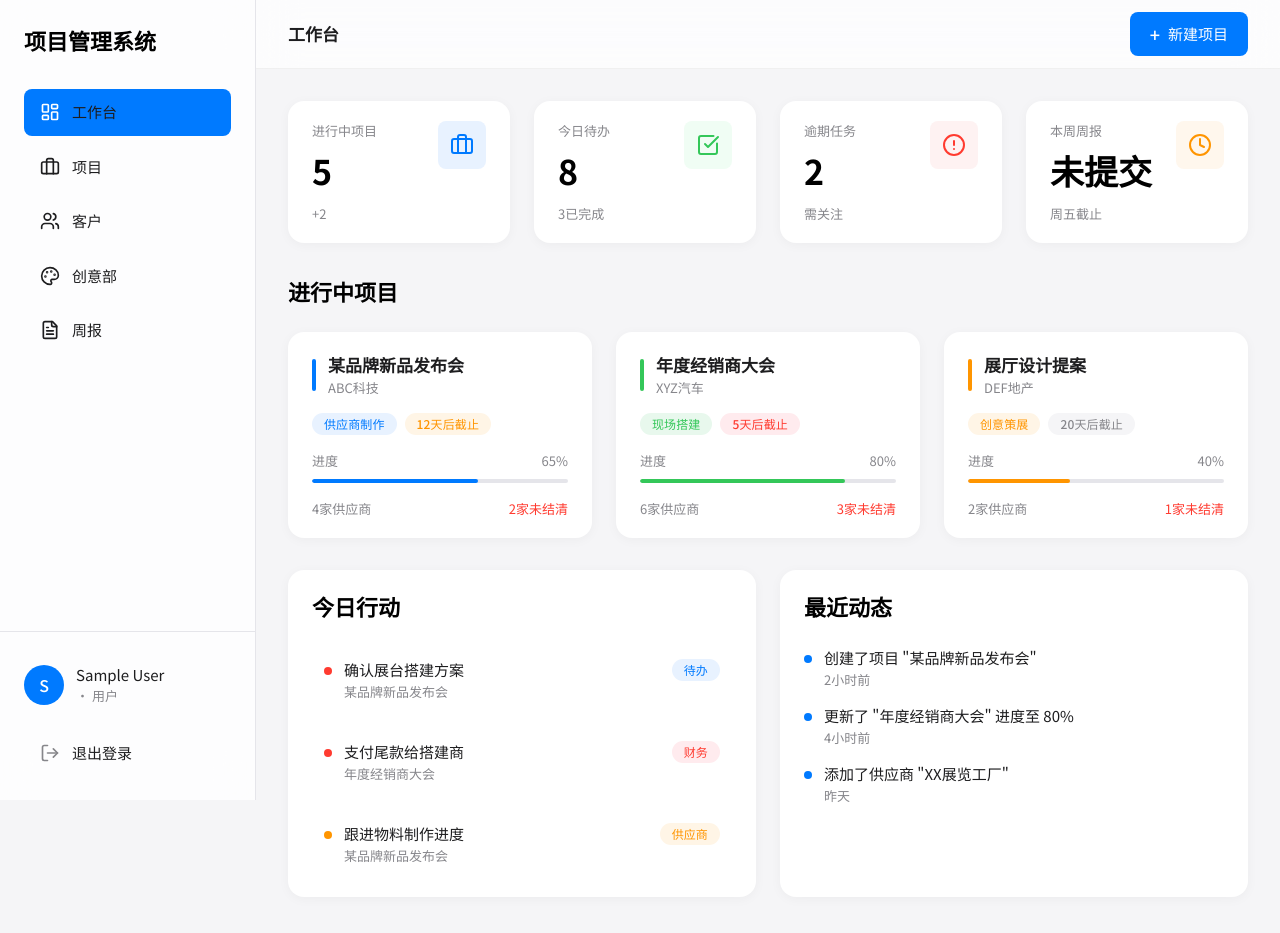
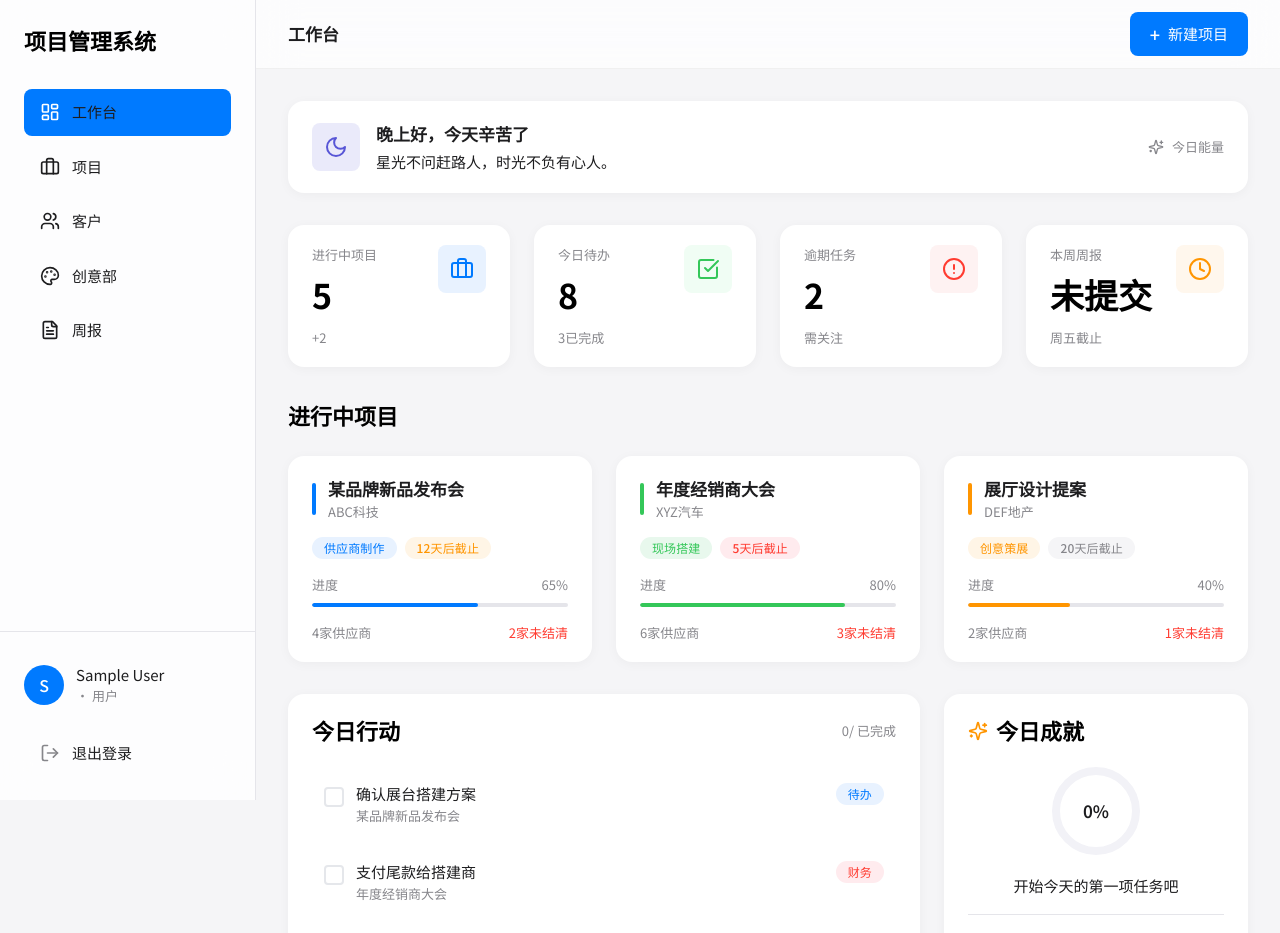
Before and after one commit to linyuan0419-ux/project-management-system, a Vue app: page / in a window 1280 px wide. Shown: the top 933 px of the page. Built offline with nearby package versions, Linux system fonts and the light colour scheme; sample sign-in values are in the browser's storage.

Commit message:
第十七阶段：治愈系工作台 - 人性化问候、鼓励签、任务动效、今日成就

```diff
--- a/src/views/DashboardView.vue
+++ b/src/views/DashboardView.vue
@@ -1,9 +1,69 @@
 <script setup lang="ts">
-import { ref } from 'vue'
+import { ref, computed, onMounted } from 'vue'
 import { useRouter } from 'vue-router'
-import { CheckSquare, AlertCircle, Briefcase, Clock } from '@lucide/vue'
+import { CheckSquare, AlertCircle, Briefcase, Clock, Sparkles, Sun, Moon, Coffee } from '@lucide/vue'
 
 const router = useRouter()
+
+// ========== 治愈系功能 ==========
+// 1. 人性化问候语
+const greeting = computed(() => {
+  const hour = new Date().getHours()
+  if (hour >= 6 && hour < 12) {
+    return { text: '早上好，新的一天开始了', icon: Sun, color: '#FF9500' }
+  } else if (hour >= 12 && hour < 18) {
+    return { text: '下午好，记得抽空休息一下', icon: Coffee, color: '#007AFF' }
+  } else {
+    return { text: '晚上好，今天辛苦了', icon: Moon, color: '#5856D6' }
+  }
+})
+
+// 2. 鼓励签文案库
+const quotes = [
+  '每一个项目，都是成长的阶梯。',
+  '今天的努力，是明天的底气。',
+  '慢慢来，好戏都在烟火里。',
+  '你已经做得很棒了，继续加油！',
+  '保持热爱，奔赴山海。',
+  '星光不问赶路人，时光不负有心人。',
+  '今天的你，比昨天更优秀。',
+  '所有的美好，都在路上。',
+]
+const todayQuote = ref('')
+onMounted(() => {
+  const dayOfYear = Math.floor((Date.now() - new Date(new Date().getFullYear(), 0, 0).getTime()) / (1000 * 60 * 60 * 24))
+  todayQuote.value = quotes[dayOfYear % quotes.length]
+})
+
+// 3. 今日成就统计
+const todayCompleted = ref(0)
+const todayStats = computed(() => {
+  const completed = todayCompleted.value
+  const total = todayTasks.length
+  return {
+    completed,
+    total,
+    progress: total > 0 ? Math.round((completed / total) * 100) : 0,
+    message: completed === 0 ? '开始今天的第一项任务吧' :
+             completed < total / 2 ? '已经开了个好头，继续加油！' :
+             completed < total ? '快要完成了，坚持就是胜利！' :
+             '太棒了！今天的任务全部完成 🎉'
+  }
+})
+
+// 4. 任务完成动效
+const completingTask = ref<number | null>(null)
+const completeTask = (taskId: number) => {
+  completingTask.value = taskId
+  setTimeout(() => {
+    const task = todayTasks.find(t => t.id === taskId)
+    if (task && !task.completed) {
+      task.completed = true
+      todayCompleted.value++
+    }
+    completingTask.value = null
+  }, 300)
+}
 
 // 概览数据
 const stats = [
@@ -21,11 +81,11 @@ const activeProjects = [
 ]
 
 // 今日待办
-const todayTasks = [
-  { id: 1, title: '确认展台搭建方案', project: '某品牌新品发布会', type: 'my', priority: 'high' },
-  { id: 2, title: '支付尾款给搭建商', project: '年度经销商大会', type: 'finance', priority: 'high' },
-  { id: 3, title: '跟进物料制作进度', project: '某品牌新品发布会', type: 'supplier', priority: 'normal' },
-]
+const todayTasks = ref([
+  { id: 1, title: '确认展台搭建方案', project: '某品牌新品发布会', type: 'my', priority: 'high', completed: false },
+  { id: 2, title: '支付尾款给搭建商', project: '年度经销商大会', type: 'finance', priority: 'high', completed: false },
+  { id: 3, title: '跟进物料制作进度', project: '某品牌新品发布会', type: 'supplier', priority: 'normal', completed: false },
+])
 
 // 最近动态
 const recentActivities = [
@@ -37,6 +97,23 @@ const recentActivities = [
 
 <template>
   <div class="space-y-8">
+    <!-- 治愈系问候语 -->
+    <div class="card bg-gradient-to-r from-apple-bg to-white">
+      <div class="flex items-center gap-4">
+        <div class="p-3 rounded-apple-sm" :style="{ backgroundColor: greeting.color + '20' }">
+          <component :is="greeting.icon" class="w-6 h-6" :style="{ color: greeting.color }" />
+        </div>
+        <div class="flex-1">
+          <p class="text-title-2">{{ greeting.text }}</p>
+          <p class="text-body text-apple-gray-400 mt-1">{{ todayQuote }}</p>
+        </div>
+        <div class="flex items-center gap-2 text-apple-gray-400">
+          <Sparkles class="w-4 h-4" />
+          <span class="text-caption">今日能量</span>
+        </div>
+      </div>
+    </div>
+
     <!-- 数据概览卡片 -->
     <div class="grid grid-cols-4 gap-6">
       <div v-for="stat in stats" :key="stat.label" class="card">
@@ -111,19 +188,40 @@ const recentActivities = [
       </div>
     </section>
 
-    <!-- 今日行动清单 + 最近动态 -->
-    <div class="grid grid-cols-2 gap-6">
+    <!-- 今日行动清单 + 今日成就 + 最近动态 -->
+    <div class="grid grid-cols-3 gap-6">
       <!-- 今日待办 -->
-      <section class="card">
-        <h3 class="text-title-1 mb-6">今日行动</h3>
-        <div class="space-y-4">
-          <div v-for="task in todayTasks" :key="task.id" class="flex items-start gap-3 p-3 rounded-apple-sm hover:bg-apple-bg transition-colors cursor-pointer">
-            <div class="w-2 h-2 rounded-full mt-2" :class="{
-              'bg-apple-red': task.priority === 'high',
-              'bg-apple-orange': task.priority === 'normal',
-            }"></div>
+      <section class="card col-span-2">
+        <div class="flex items-center justify-between mb-6">
+          <h3 class="text-title-1">今日行动</h3>
+          <span class="text-caption text-apple-gray-400">{{ todayStats.completed }}/{{ todayStats.total }} 已完成</span>
+        </div>
+        <div class="space-y-3">
+          <div v-for="task in todayTasks" :key="task.id"
+               class="flex items-start gap-3 p-3 rounded-apple-sm transition-all duration-300"
+               :class="{
+                 'bg-apple-bg': task.completed,
+                 'hover:bg-apple-bg/50': !task.completed,
+                 'opacity-60': task.completed,
+                 'scale-[0.98] opacity-0': completingTask === task.id
+               }">
+            <!-- 治愈系复选框 -->
+            <button
+              @click="!task.completed && completeTask(task.id)"
+              class="mt-1 w-5 h-5 rounded border-2 flex items-center justify-center transition-all duration-200"
+              :class="{
+                'border-apple-gray-200 bg-white': !task.completed,
+                'border-apple-green bg-apple-green': task.completed,
+                'hover:border-apple-green': !task.completed,
+              }"
+              :disabled="task.completed"
+            >
+              <svg v-if="task.completed" class="w-3 h-3 text-white" fill="none" viewBox="0 0 24 24" stroke="currentColor">
+                <path stroke-linecap="round" stroke-linejoin="round" stroke-width="3" d="M5 13l4 4L19 7" />
+              </svg>
+            </button>
             <div class="flex-1">
-              <p class="text-body font-medium">{{ task.title }}</p>
+              <p class="text-body font-medium transition-all" :class="{ 'line-through text-apple-gray-400': task.completed }">{{ task.title }}</p>
               <p class="text-caption">{{ task.project }}</p>
             </div>
             <span class="tag" :class="{
@@ -135,7 +233,53 @@ const recentActivities = [
             </span>
           </div>
         </div>
+        <!-- 完成提示 -->
+        <div v-if="todayStats.completed === todayStats.total && todayStats.total > 0" class="mt-4 p-3 bg-green-50 rounded-apple-sm text-center">
+          <p class="text-body text-apple-green">🎉 {{ todayStats.message }}</p>
+        </div>
       </section>
+
+      <!-- 今日成就卡片 -->
+      <section class="card bg-gradient-to-br from-apple-bg to-white">
+        <div class="flex items-center gap-2 mb-4">
+          <Sparkles class="w-5 h-5 text-apple-orange" />
+          <h3 class="text-title-1">今日成就</h3>
+        </div>
+        <div class="space-y-4">
+          <!-- 进度圆环 -->
+          <div class="flex items-center justify-center">
+            <div class="relative w-24 h-24">
+              <svg class="w-24 h-24 transform -rotate-90">
+                <circle cx="48" cy="48" r="40" stroke="#F2F2F7" stroke-width="8" fill="none" />
+                <circle cx="48" cy="48" r="40" :stroke="todayStats.progress === 100 ? '#34C759' : '#007AFF'"
+                        stroke-width="8" fill="none"
+                        :stroke-dasharray="251.2"
+                        :stroke-dashoffset="251.2 - (251.2 * todayStats.progress / 100)"
+                        class="transition-all duration-500" />
+              </svg>
+              <div class="absolute inset-0 flex items-center justify-center">
+                <span class="text-title-2">{{ todayStats.progress }}%</span>
+              </div>
+            </div>
+          </div>
+          <!-- 成就文案 -->
+          <div class="text-center">
+            <p class="text-body text-apple-gray-600">{{ todayStats.message }}</p>
+          </div>
+          <!-- 小统计 -->
+          <div class="grid grid-cols-2 gap-3 pt-4 border-t border-apple-gray-100">
+            <div class="text-center">
+              <p class="text-display text-2xl text-apple-green">{{ todayStats.completed }}</p>
+              <p class="text-caption">已完成</p>
+            </div>
+            <div class="text-center">
+              <p class="text-display text-2xl">{{ todayStats.total - todayStats.completed }}</p>
+              <p class="text-caption">待完成</p>
+            </div>
+          </div>
+        </div>
+      </section>
+    </div>
 
     <!-- 最近动态 -->
     <section class="card">
@@ -151,5 +295,47 @@ const recentActivities = [
       </div>
     </section>
   </div>
-  </div>
 </template>
+
+<style scoped>
+/* 治愈系动画 */
+@keyframes check-bounce {
+  0% { transform: scale(1); }
+  50% { transform: scale(1.2); }
+  100% { transform: scale(1); }
+}
+
+@keyframes fade-in-up {
+  from {
+    opacity: 0;
+    transform: translateY(10px);
+  }
+  to {
+    opacity: 1;
+    transform: translateY(0);
+  }
+}
+
+/* 复选框完成动画 */
+button:active:not(:disabled) {
+  animation: check-bounce 0.3s ease;
+}
+
+/* 卡片入场动画 */
+.card {
+  animation: fade-in-up 0.5s ease-out;
+}
+
+/* 渐变背景动画 */
+.bg-gradient-to-r,
+.bg-gradient-to-br {
+  background-size: 200% 200%;
+  animation: gradient-shift 8s ease infinite;
+}
+
+@keyframes gradient-shift {
+  0% { background-position: 0% 50%; }
+  50% { background-position: 100% 50%; }
+  100% { background-position: 0% 50%; }
+}
+</style>
```
Lines whose indentation alone changed are shown as unchanged.
